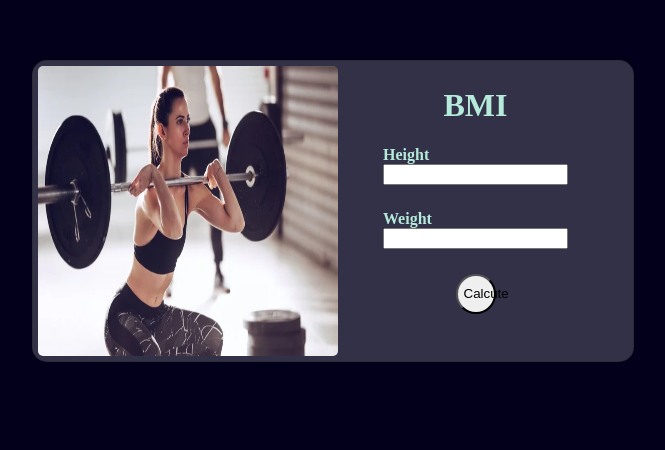
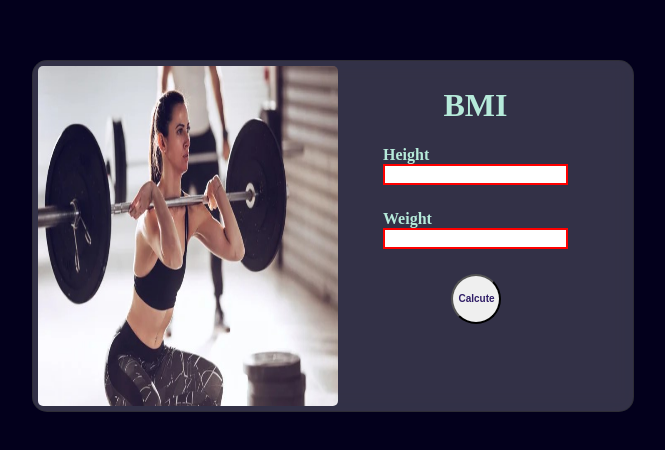
Before and after one commit to Mahdiyeh-Asgharpour/BMI, a React (Create React App) app: page / in a window 1280 px wide. Shown: the part 180-630 px from the top of the page, without its empty margins (307-972 px from the left). Built offline with nearby package versions, Linux system fonts and the light colour scheme.

Commit message:
Add files via upload

```diff
--- a/src/App.css
+++ b/src/App.css
@@ -9,7 +9,7 @@ body{
 .app{
   background: rgba(255, 255, 255, 0.192);
   backdrop-filter: blur(10px);
-  height: 300px;
+  height: 350px;
   width: 600px;
   border-radius: 15px;
   border: 1px solid rgba(43, 43, 43, 0.568);
@@ -28,7 +28,7 @@ h1,h3{
 }
 img{
   width:300px;
-  height: 290px;
+  height: 340px;
   border-radius: 5px;
 }
 span{
@@ -47,9 +47,13 @@ span{
 }
 button{
   display: block;
-  width: 3em;
-  height: 3em;
+  width: 5em;
+  height: 5em;
   border-radius: 50%;
+  color: #301E67;
+  font-weight: bold;
+  font-size: x-small;
+
 }
 .btn{
   text-align: center;
@@ -73,3 +77,12 @@ h6{
   margin-top: 0;
 
 }
+#result{
+  display: flex;
+  justify-content: center;
+  align-items: center;
+  text-align: center;
+}
+input{
+  border: red
+}
--- a/src/App.js
+++ b/src/App.js
@@ -25,9 +25,13 @@ function App() {
     height>99 ? setHheight((height*height)/10000):setErrorHeight("Your number is cm");
     weight>20 ? setCalcuute(weight/hheight):setErrorWeight("Your number is kg");
 
-    console.log(calcuute);
-    document.getElementById("result").innertext=calcuute;
 
+  }
+  const result =(props)=>{
+    if(calcuute == Infinity){  setCalcuute(weight/hheight);}
+    if (calcuute ==Infinity || calcuute ==0){
+      // props.Style.Opacity=0;
+    }
 
   }
   return (
@@ -38,15 +42,15 @@ function App() {
       <span className='text'>
         <h1>BMI</h1>
         <h3>Height</h3>
-        <input id='height' type='text' onChange={handleh} />
+        <input id='height' style={{border: height<99  ? "red 2px solid" : "#5B8FB9 2px solid"}} type='text' onChange={handleh} />
         <h6 >{errorheight}</h6>
         <h3>Weight</h3>
-        <input id='weight' type='text' onChange={handlew} />
+        <input id='weight' type='text' style={{border: weight<20  ? "red 2px solid" : "#5B8FB9 2px solid"}} onChange={handlew} />
         <h6 >{errorweight}</h6>
         <div className='btn'>
           <button onClick={calcute}>Calcute</button>
         </div>
-        <h1 id='result'></h1>
+        <h3 id='result' onChange={result('result')} style={{ opacity: calcuute == Infinity || calcuute ==0 ? 0 : 1}} >{calcuute}</h3>
 
       </span>
 
```
